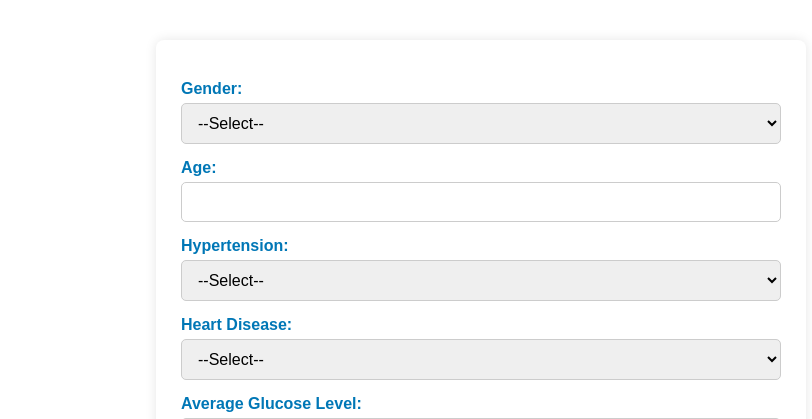
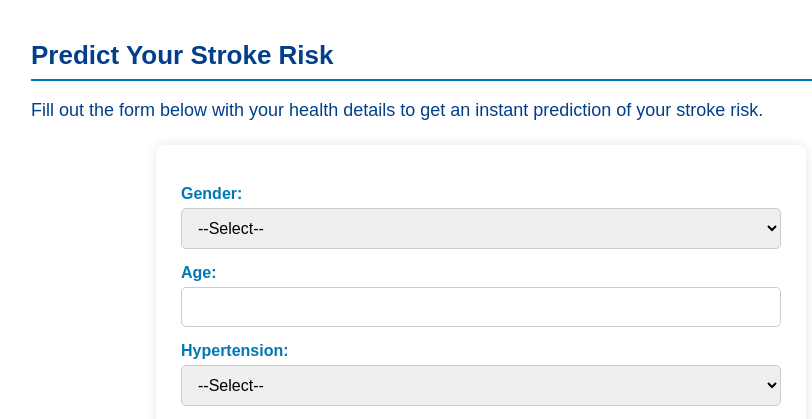
Before and after one commit to sparsha-lab/stroke-prediction, a Flask app: page /predict in a window 1280 px wide. Shown: the part 72-491 px from the top of the page, without its empty margins (159-971 px from the left). Run offline with Flask 3, Linux system fonts and the light colour scheme; parts of the project's set-up code (start-up, migrations or seed data) failed here and were passed over; some libraries are stand-ins or nearby versions.

Commit message:
Update predict.html

```diff
--- a/templates/predict.html
+++ b/templates/predict.html
@@ -31,6 +31,9 @@
     </header>
 
     <section class="main">
+        <h2>Predict Your Stroke Risk</h2>
+        <p>Fill out the form below with your health details to get an instant prediction of your stroke risk.</p>
+
         <form method="POST" action="/predict">
 
             <label for="gender">Gender:</label>
```
